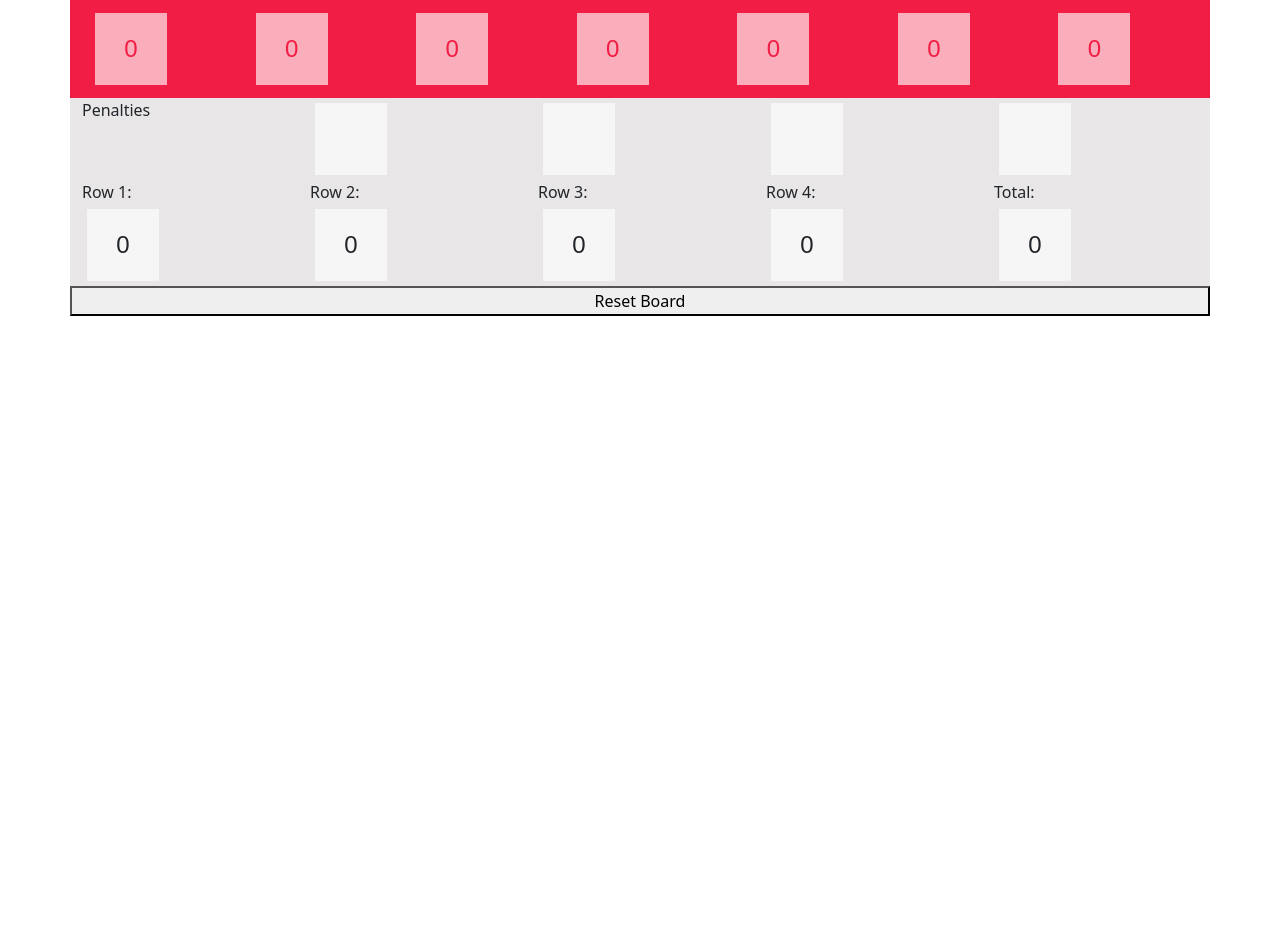
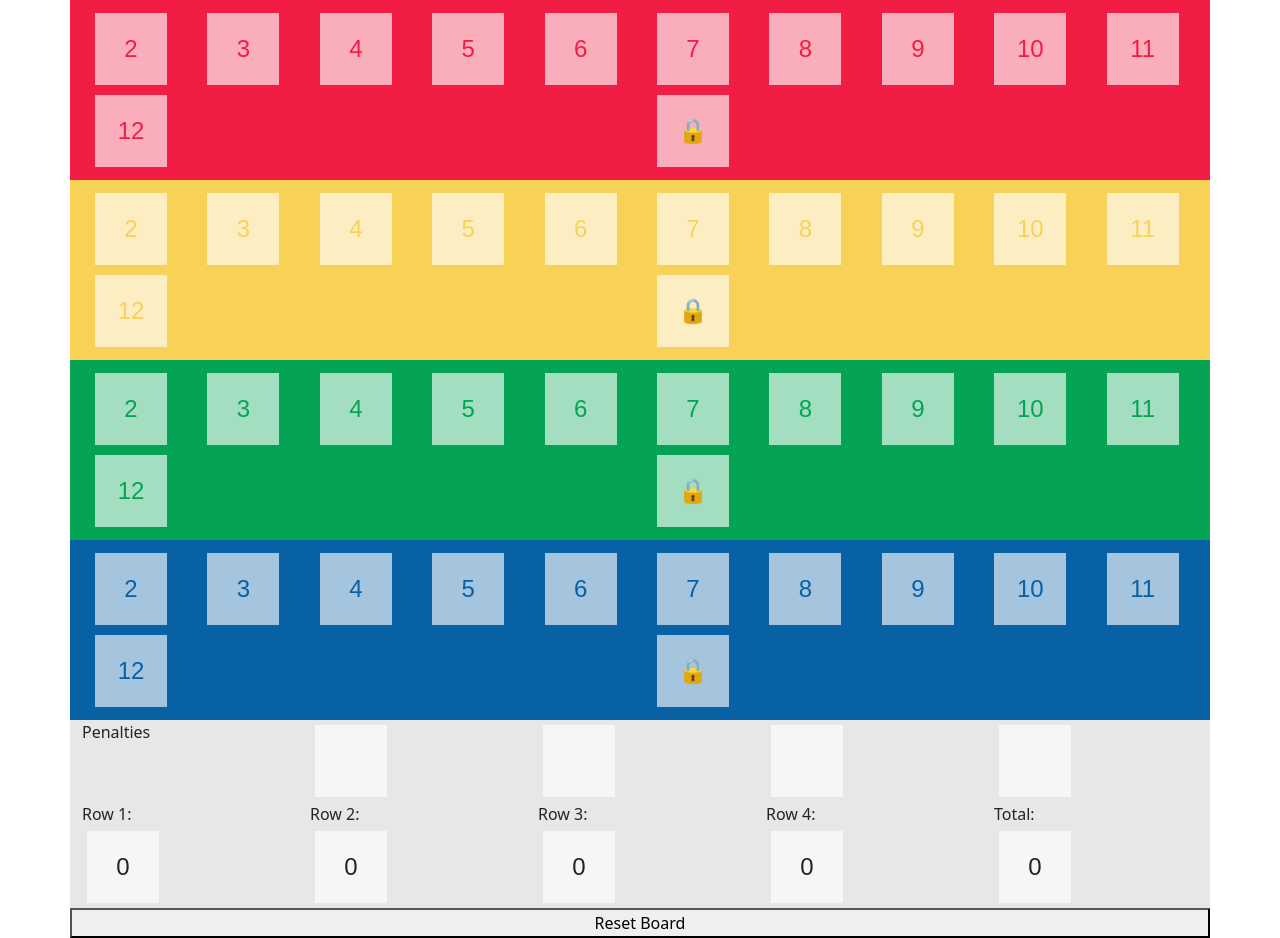
Before and after one commit to drewjtaylor/qwixxboard-redux, a React (Create React App) app: page / in a window 1280 px wide. Before the commit the page ends 800 px from the top, so only its background shows below. Built offline with nearby package versions, Linux system fonts and the light colour scheme.

Commit message:
Refactoring all around

```diff
--- a/src/components/Board.js
+++ b/src/components/Board.js
@@ -2,18 +2,17 @@ import { Container, Col, Row } from "react-bootstrap";
 import NumberBox from "./NumberBox";
 import TotalsBox from "./TotalsBox";
 import PenaltyBox from "./PenaltyBox";
+import LockBox from "./LockBox";
 
 import { useSelector, useDispatch } from "react-redux";
 import { toggleBoxValue, resetBoard } from "../utils/scoreSlice";
 
 const Board = () => {
-    const state = useSelector((state) => state);
-    const {score} = state;
+    const score = useSelector((state) => state.score);
     const {row1, row2, row3, row4, penalties} = score;
     const dispatch = useDispatch();
 
-
-    function scoreRow(rowArray) { //function takes the array for a given row
+    const scoreRow = (rowArray) => { //function takes the array for a given row (such as "row1")
         let score = 0;
         let numberofmarks = rowArray.reduce((prev, current) => prev + current);  //reducer supplies us with the total of "marks" (boxes that have a value of 1)
         while (numberofmarks > 0) {  //for however many have a "1", we add the total number of marks to the score for this row
@@ -26,39 +25,66 @@ const Board = () => {
     return (
     <Container className="light-gray-bg">
         <Row className="main-red p-2">
-        <Col>
-            <div onClick={() => dispatch(toggleBoxValue({rowSpot: 'row1', numberIndex: 0}))} className='main-red-text'>
-                <NumberBox value={row1[0]} display={row1[0]}/>
+            {row1.map((current, index) => {
+                    return <Col>
+                        <div onClick = {() => dispatch(toggleBoxValue({rowSpot: 'row1', numberIndex: index}))} className='main-red-text'>
+                            <NumberBox value={current} display={`${index+2}`} />
                         </div>
                     </Col>
+                }
+            )}
             <Col>
-            <div onClick={() => dispatch(toggleBoxValue({rowSpot: 'row1', numberIndex: 1}))} className='main-red-text'>
-                <NumberBox value={row1[1]} display={row1[1]}/>
+                <div className='main-red-text' >
+                    <LockBox value={row1[10]} />
                 </div>
             </Col>
-        <Col>
-            <div onClick={() => dispatch(toggleBoxValue({rowSpot: 'row1', numberIndex: 2}))} className='main-red-text'>
-                <NumberBox value={row1[2]} display={row1[2]}/>
+        </Row>
+
+      <Row className="main-yellow p-2">
+        {row2.map((current, index) => {
+                    return <Col>
+                        <div onClick = {() => dispatch(toggleBoxValue({rowSpot: 'row2', numberIndex: index}))} className='main-yellow-text'>
+                            <NumberBox value={current} display={`${index+2}`} />
                         </div>
                     </Col>
+                }
+            )}
             <Col>
-            <div onClick={() => dispatch(toggleBoxValue({rowSpot: 'row1', numberIndex: 3}))} className='main-red-text'>
-                <NumberBox value={row1[3]} display={row1[3]}/>
+                <div className='main-yellow-text' >
+                    <LockBox value={row2[10]}/>
                 </div>
             </Col>
-        <Col>
-            <div onClick={() => dispatch(toggleBoxValue({rowSpot: 'row1', numberIndex: 4}))} className='main-red-text'>
-                <NumberBox value={row1[4]} display={row1[4]}/>
+        </Row>
+
+        <Row className="main-green p-2">
+        {row3.map((current, index) => {
+                    return <Col>
+                        <div onClick = {() => dispatch(toggleBoxValue({rowSpot: 'row3', numberIndex: index}))} className='main-green-text'>
+                            <NumberBox value={current} display={`${index+2}`} />
                         </div>
                     </Col>
+                }
+            )}
             <Col>
-            <div onClick={() => dispatch(toggleBoxValue({rowSpot: 'row1', numberIndex: 5}))} className='main-red-text'>
-                <NumberBox value={row1[5]} display={row1[5]} />
+                <div className='main-green-text' >
+                    <LockBox value={row3[10]}/>
                 </div>
             </Col>
+        </Row>
+
+        <Row className="main-blue p-2">
+            {row4.map((current, index) => {
+                    return <Col>
+                        <div onClick = {() => dispatch(toggleBoxValue({rowSpot: 'row4', numberIndex: index}))} className='main-blue-text'>
+                            <NumberBox value={current} display={`${index+2}`} />
+                        </div>
+                    </Col>
+                    }
+                )
+            }
             <Col>
-            <div onClick={() => dispatch(toggleBoxValue({rowSpot: 'row1', numberIndex: 6}))} className='main-red-text'>
-                <NumberBox value={row1[6]} display="8" />
+                <div className='main-blue-text' >
+                    <LockBox value={row4[10]}/>
                 </div>
             </Col>
         </Row>
--- a/src/components/NumberBox.js
+++ b/src/components/NumberBox.js
@@ -1,6 +1,6 @@
-const NumberBox = ({value}) => {
+const NumberBox = ({value, display}) => {
   if (!value) { //if the box has NOT been checked, it's value in the array will be 0
-    return <div className='number-box-square'>{value}</div>
+    return <div className='number-box-square'>{display}</div>
   } else {  //if the box HAS been checked, the value in the array will be 1
     return <div className='number-box-square'>X</div>
   }
--- a/src/utils/scoreSlice.js
+++ b/src/utils/scoreSlice.js
@@ -1,10 +1,10 @@
 import { createSlice } from "@reduxjs/toolkit"
 
 const initialState = {
-    row1: [0, 0, 0, 0, 0, 0, 0, 0, 0, 0, 0, 0],
-    row2: [0, 0, 0, 0, 0, 0, 0, 0, 0, 0, 0, 0],
-    row3: [0, 0, 0, 0, 0, 0, 0, 0, 0, 0, 0, 0],
-    row4: [0, 0, 0, 0, 0, 0, 0, 0, 0, 0, 0, 0],
+    row1: [0, 0, 0, 0, 0, 0, 0, 0, 0, 0, 0],
+    row2: [0, 0, 0, 0, 0, 0, 0, 0, 0, 0, 0],
+    row3: [0, 0, 0, 0, 0, 0, 0, 0, 0, 0, 0],
+    row4: [0, 0, 0, 0, 0, 0, 0, 0, 0, 0, 0],
     penalties: [0, 0, 0, 0]
 }
 
```
Lines whose indentation alone changed are shown as unchanged.
